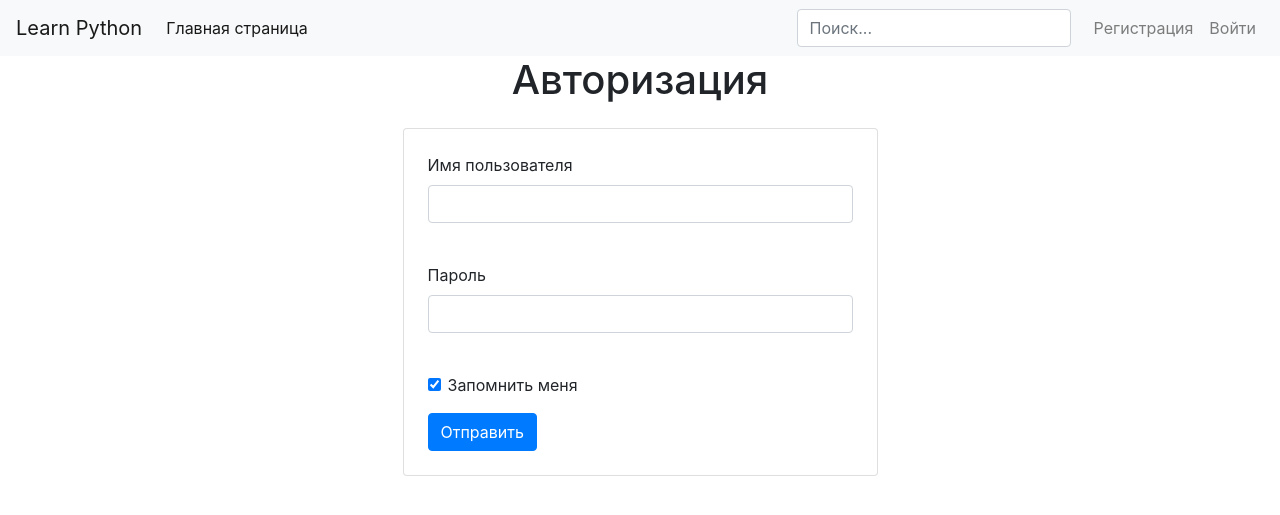
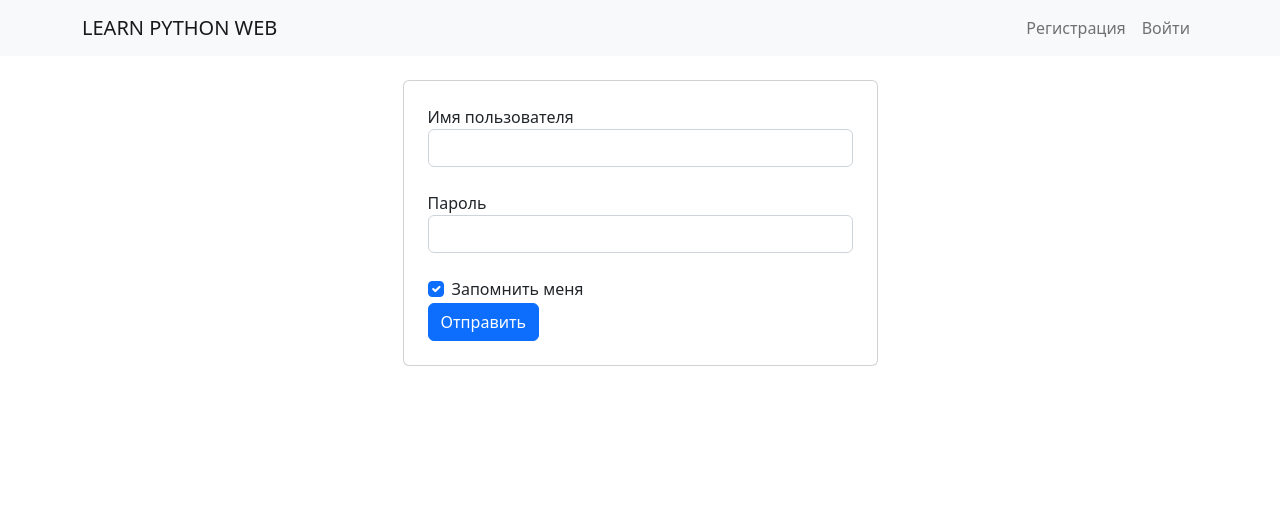
Before and after one commit to serlukinov/LearnPythonWeb, a Flask app: a page that uses app/templates/base.html in a window 1280 px wide. Shown: the top 515 px of the page. Run offline with Flask 2, Linux system fonts and the light colour scheme; some libraries are stand-ins or nearby versions.

Commit message:
update menu base html and app.db

```diff
--- a/app/admins/views.py
+++ b/app/admins/views.py
@@ -2,7 +2,7 @@ from flask import Blueprint, render_template
 
 from app.users.decorators import admin_required
 
-blueprint = Blueprint("admins", __name__, url_prefix="/admin")
+blueprint = Blueprint("admins", __name__, url_prefix="/")
 
 
 @blueprint.route("/admin")
--- a/app/templates/admin/index.html
+++ b/app/templates/admin/index.html
@@ -2,4 +2,5 @@
 
 {% block body %}
 <p>Административная панель сайта Learn Python Web</p>
+<a href="{{ url_for('lessons.index') }}">Вернуться на главную страницу</a>
 {% endblock %}
--- a/app/templates/base.html
+++ b/app/templates/base.html
@@ -1,38 +1,22 @@
 <!doctype html>
 <html lang="ru">
-
     <head>
-    <!-- Required meta tags -->
         <meta charset="utf-8">
-    <meta name="viewport" content="width=device-width, initial-scale=1, shrink-to-fit=no">
-
-    <!-- Bootstrap CSS -->
-    <link rel="stylesheet" href="https://stackpath.bootstrapcdn.com/bootstrap/4.1.3/css/bootstrap.min.css"
-        integrity="sha384-MCw98/SFnGE8fJT3GXwEOngsV7Zt27NXFoaoApmYm81iuXoPkFOJwJ8ERdknLPMO" crossorigin="anonymous">
-    <link rel="stylesheet" href="//cdnjs.cloudflare.com/ajax/libs/highlight.js/9.13.1/styles/atom-one-dark.min.css">
-    <script src="//cdnjs.cloudflare.com/ajax/libs/highlight.js/9.13.1/highlight.min.js"></script>
-    <script>hljs.initHighlightingOnLoad();</script>
-    <link rel="stylesheet" href="{{ url_for('static', filename='style.css') }}">
+        <meta name="viewport" content="width=device-width, initial-scale=1">
         <title>{{ page_title }}</title>
+        <link href="https://cdn.jsdelivr.net/npm/bootstrap@5.2.0-beta1/dist/css/bootstrap.min.css"
+        rel="stylesheet" integrity="sha384-0evHe/X+R7YkIZDRvuzKMRqM+OrBnVFBL6DOitfPri4tjfHxaWutUpFmBp4vmVor" crossorigin="anonymous">
     </head>
 
     <body>
         {% include 'menu.html' %}
             <div class="container">
-        <h1 class="text-center">{{ page_title }}</h1>
-        {% block content %}{% endblock %}
+                {% block content %}
+
+                {% endblock %}
             </div>
-    <!-- Optional JavaScript -->
-    <!-- jQuery first, then Popper.js, then Bootstrap JS -->
-    <script src="https://code.jquery.com/jquery-3.3.1.slim.min.js"
-        integrity="sha384-q8i/X+965DzO0rT7abK41JStQIAqVgRVzpbzo5smXKp4YfRvH+8abtTE1Pi6jizo"
-        crossorigin="anonymous"></script>
-    <script src="https://cdnjs.cloudflare.com/ajax/libs/popper.js/1.14.3/umd/popper.min.js"
-        integrity="sha384-ZMP7rVo3mIykV+2+9J3UJ46jBk0WLaUAdn689aCwoqbBJiSnjAK/l8WvCWPIPm49"
-        crossorigin="anonymous"></script>
-    <script src="https://stackpath.bootstrapcdn.com/bootstrap/4.1.3/js/bootstrap.min.js"
-        integrity="sha384-ChfqqxuZUCnJSK3+MXmPNIyE6ZbWh2IMqE241rYiqJxyMiZ6OW/JmZQ5stwEULTy"
-        crossorigin="anonymous"></script>
+        <script src="https://cdn.jsdelivr.net/npm/bootstrap@5.2.0-beta1/dist/js/bootstrap.bundle.min.js"
+        integrity="sha384-pprn3073KE6tl6bjs2QrFaJGz5/SUsLqktiwsUTF55Jfv3qYSDhgCecCxMW52nD2" crossorigin="anonymous">
+        </script>
     </body>
-
 </html>
--- a/app/templates/menu.html
+++ b/app/templates/menu.html
@@ -1,41 +1,39 @@
-<nav class="navbar navbar-expand-lg navbar-light bg-light">
-    <a class="navbar-brand" href="#">Learn Python</a>
-    <button class="navbar-toggler" type="button" data-toggle="collapse" data-target="#navbarSupportedContent"
-        aria-controls="navbarSupportedContent" aria-expanded="false" aria-label="Toggle navigation">
-        <span class="navbar-toggler-icon"></span>
-    </button>
-
-    <div class="collapse navbar-collapse" id="navbarSupportedContent">
-        <ul class="navbar-nav mr-auto">
-            <li class="nav-item active">
-                <a class="nav-link" href="/">Главная страница</a>
-            </li>
-        </ul>
-
-        <form class="col-12 col-lg-auto mb-3 mb-lg-0 me-lg-3" role="search">
-            <input type="search" class="form-control" placeholder="Поиск..." aria-label="Поиск">
-        </form>
+<nav class="navbar navbar-expand-lg bg-light">
+    <div class="container">
+        <button class="navbar-toggler" type="button" data-bs-toggle="collapse" data-bs-target="#navbarTogglerDemo03"
+        aria-controls="navbarTogglerDemo03" aria-expanded="false" aria-label="Toggle navigation">
+        <span class="navbar-toggler-icon"></span></button><a class="navbar-brand" href="#">LEARN PYTHON WEB</a>
 
         <ul class="navbar-nav">
-            {% if current_user.is_authenticated %}
-            <li class="nav-item">
-                <span class="nav-link">Привет, {{ current_user.username }}!</span>
-            </li>
-            {% if current_user.is_admin %}
-            <li class="nav-item">
-                <a class="nav-link" href="{{ url_for('admins.admin_index') }}">Админка</a>
-            </li>
-            {% endif %}
-            <li class="nav-item">
-                <a class="nav-link" href="{{ url_for('users.logout') }}">Выйти</a>
-            </li>
+            {% if not current_user.is_authenticated %}
+                <li class="nav-item">
+                    <a class="nav-link" href="{{ url_for('users.register') }}">Регистрация</a>
+                </li>
+                <li class="nav-item">
+                    <a class="nav-link" href="{{ url_for('users.login') }}">Войти</a>
+                </li>
             {% else %}
-            <li class="nav-item">
-                <a class="nav-link" href="{{ url_for('users.register') }}">Регистрация</a>
-            </li>
-            <li class="nav-item">
-                <a class="nav-link" href="{{ url_for('users.login') }}">Войти</a>
-            </li>
+
+            <form class="d-flex justify-content-center" role="search">
+                <input class="form-control me-2" type="search" placeholder="Search" aria-label="Search">
+                <button class="btn btn-outline-secondary me-2" type="submit">Search</button>
+            </form>
+
+            <div class="dropdown text-end">
+                <a href="#" class="d-block link-dark text-decoration-none dropdown-toggle" id="dropdownUser1" data-bs-toggle="dropdown" aria-expanded="false">
+                  <img src="https://github.com/mdo.png" alt="mdo" width="32" height="32" class="rounded-circle">
+                </a>
+                <ul class="dropdown-menu text-small shadow" aria-labelledby="dropdownUser1">
+                    <li><a class="dropdown-item" href="#">Личный кабинет</a></li>
+                    <li><a class="dropdown-item" href="#">Сообщения</a></li>
+                    <li><a class="dropdown-item" href="#">Проекты</a></li>
+                    <li><hr class="dropdown-divider"></li>
+                    {% if current_user.is_admin %}
+                    <li><a class="dropdown-item" href="{{ url_for('admins.admin_index') }}">Админка</a></li>
+                    {% endif %}
+                    <li><a class="dropdown-item" href="{{ url_for('users.logout') }}">Выйти</a></li>
+                </ul>
+            </div>
             {% endif %}
         </ul>
     </div>
```
Also changed, not shown: app/templates/lessons/index.html (+9 -49 lines), app.db. Lines whose indentation alone changed are shown as unchanged.
